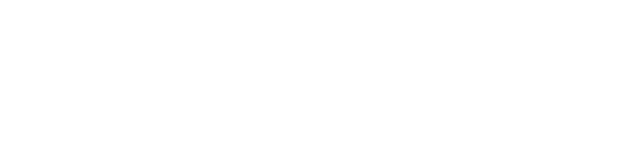
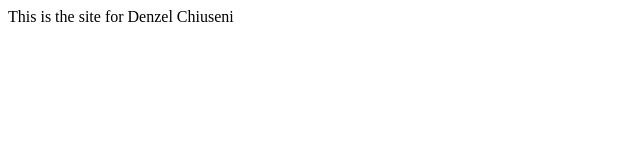
Before and after one commit to Denzel29/wiredforsec, a plain HTML site: page index.html in a window 1280 px wide. Shown: the whole page, without its empty margins (0-640 px from the left). Drawn offline with Linux system fonts and the light colour scheme.

Commit message:
Update index.html

```diff
--- a/index.html
+++ b/index.html
@@ -2,9 +2,10 @@
 <head>
     <meta charset="UTF-8">
     <meta name="viewport" content="width=device-width, initial-scale=1.0">
-    <title>Document</title>
+    <title>Denzel Chiuseni</title>
 </head>
 <body>
+    <p>This is the site for Denzel Chiuseni</p>
 
 </body>
 </html>
```
